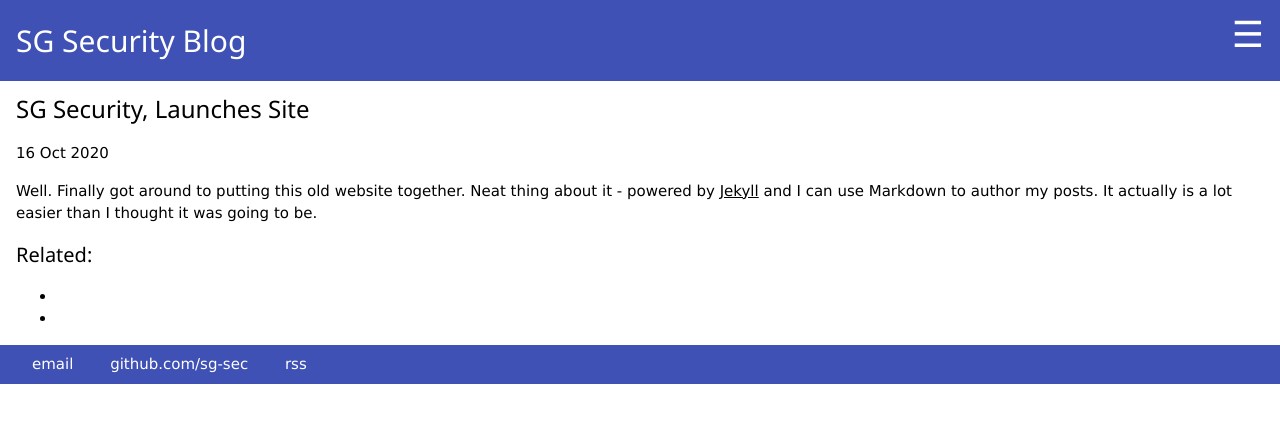
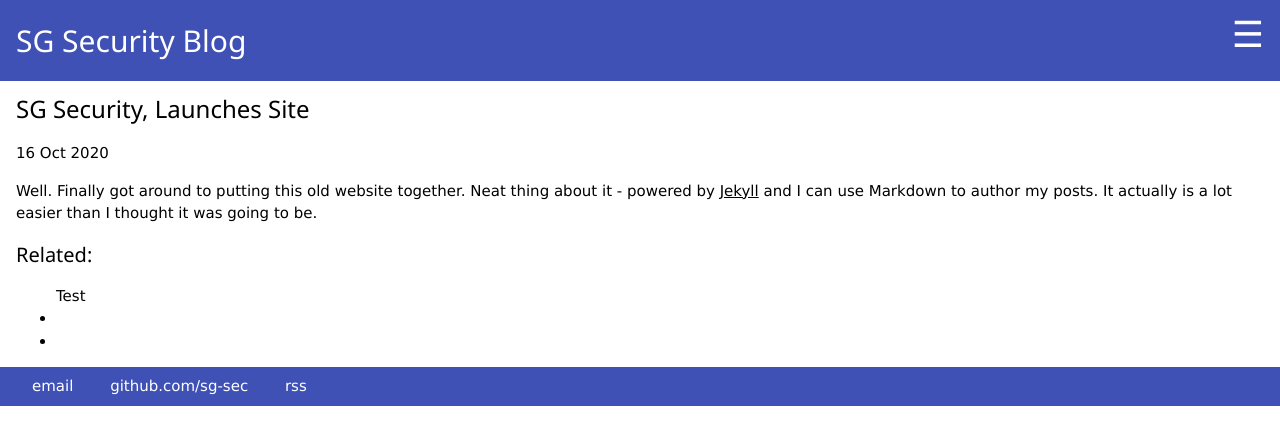
Before and after one commit to sg-sec/sg-sec.github.io, a Jekyll site: the page built from _posts/2020-10-16-test.md, in a window 1280 px wide. Shown: the top 445 px of the page. Built offline with Jekyll 4.4.1, drawn with Linux system fonts in a browser that asks for light colours.

Commit message:
Update post.html

```diff
--- a/_layouts/post.html
+++ b/_layouts/post.html
@@ -13,6 +13,7 @@ layout: default
 <h4>Related:</h4>
 <ul>
   {% for tag in page.tags %}
+       {{ tag }}
       {% for post in site.tags.{{ tag }} %}
           <li><a href="{{ post.url }}">{{ post.title }}</a></li>
       {% endfor %}
```
